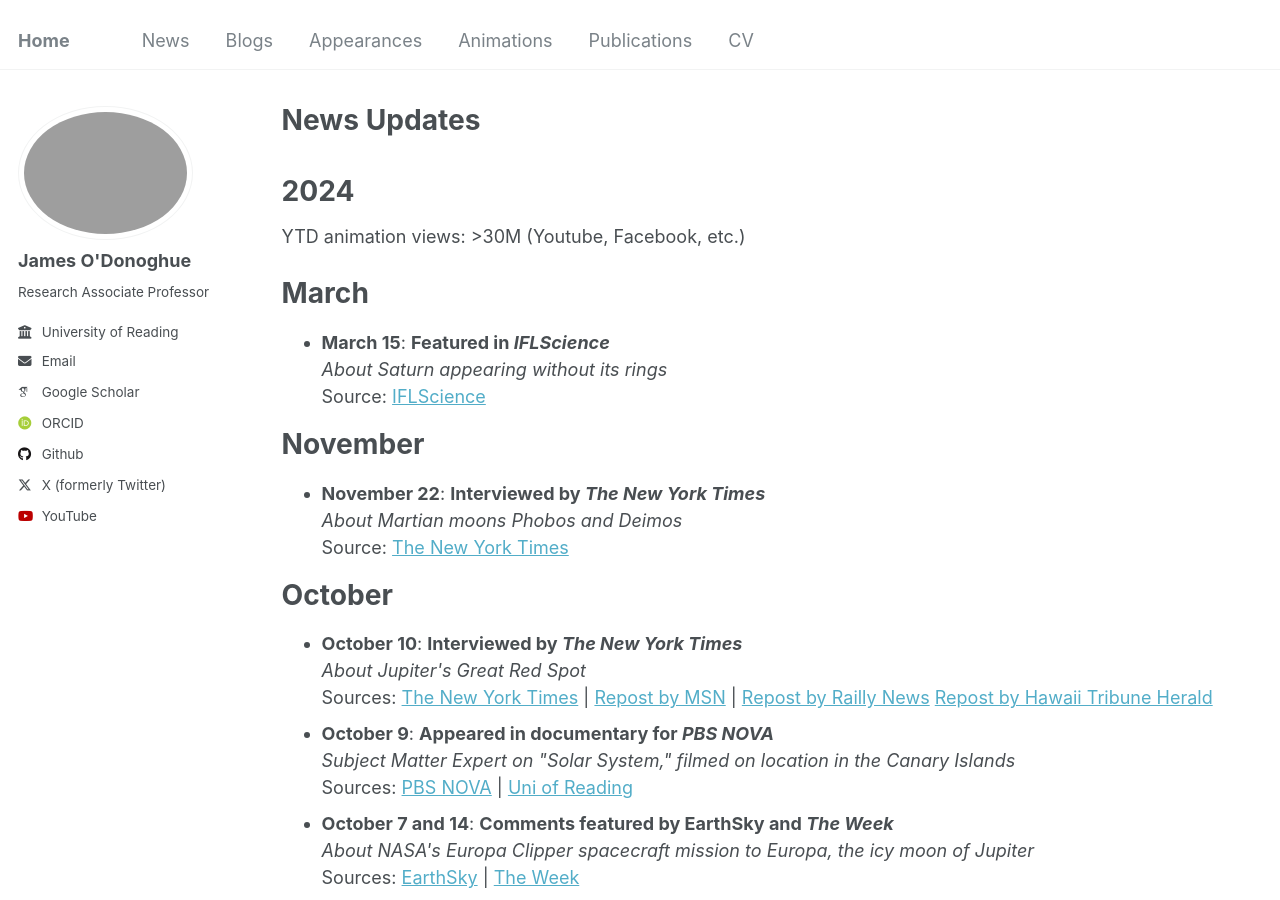
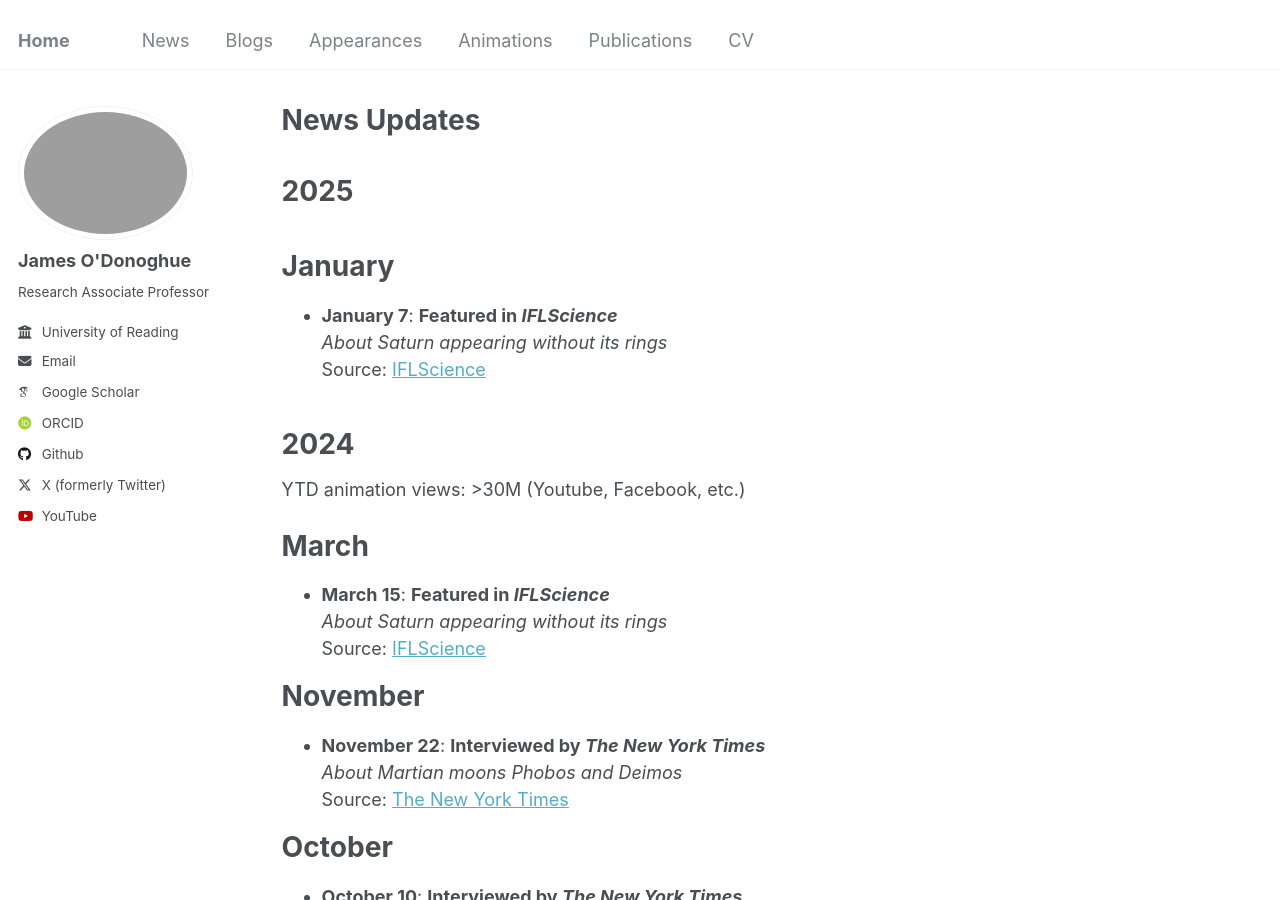
Before and after one commit to odonoghuespace/odonoghuespace.github.io, a Jekyll site: the page built from _pages/news.html, in a window 1280 px wide and 900 px high. Built offline with Jekyll 4.4.1, drawn with Linux system fonts in a browser that asks for light colours; some web fonts are replaced.

Commit message:
Update news.html

```diff
--- a/_pages/news.html
+++ b/_pages/news.html
@@ -4,6 +4,17 @@ title: "News Updates"
 permalink: /news/
 author_profile: true
 ---
+<br>
+<h1>2025</h1>
+<br>
+<h1>January</h1>
+<ul>
+  <li><strong>January 7</strong>: <strong>Featured in <em>IFLScience</em></strong><br>
+    <em>About Saturn appearing without its rings</em><br>
+    Source: <a href="https://www.iflscience.com/we-will-get-an-unusual-view-of-saturn-without-its-rings-this-year-77512">IFLScience</a>
+  </li>
+</ul>
+
 <br>
 <h1>2024</h1>
 YTD animation views: >30M (Youtube, Facebook, etc.)
```
